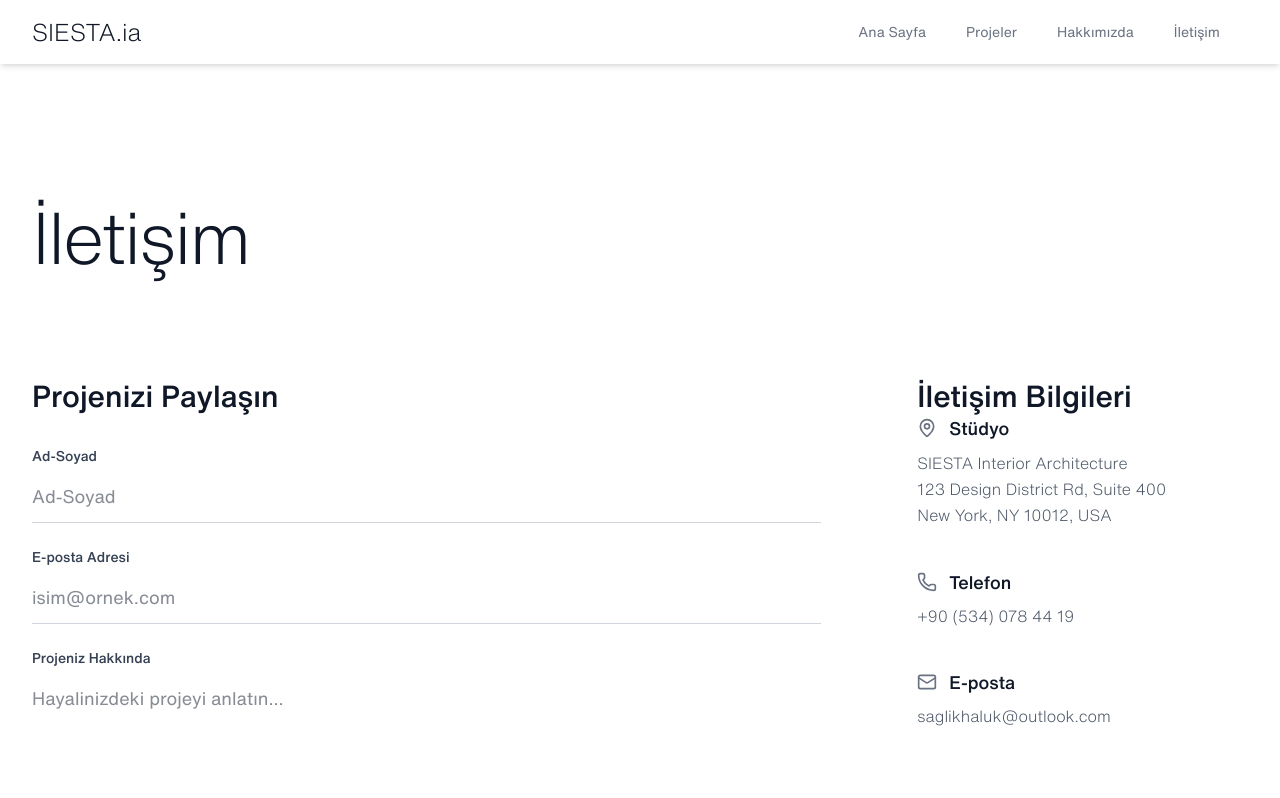
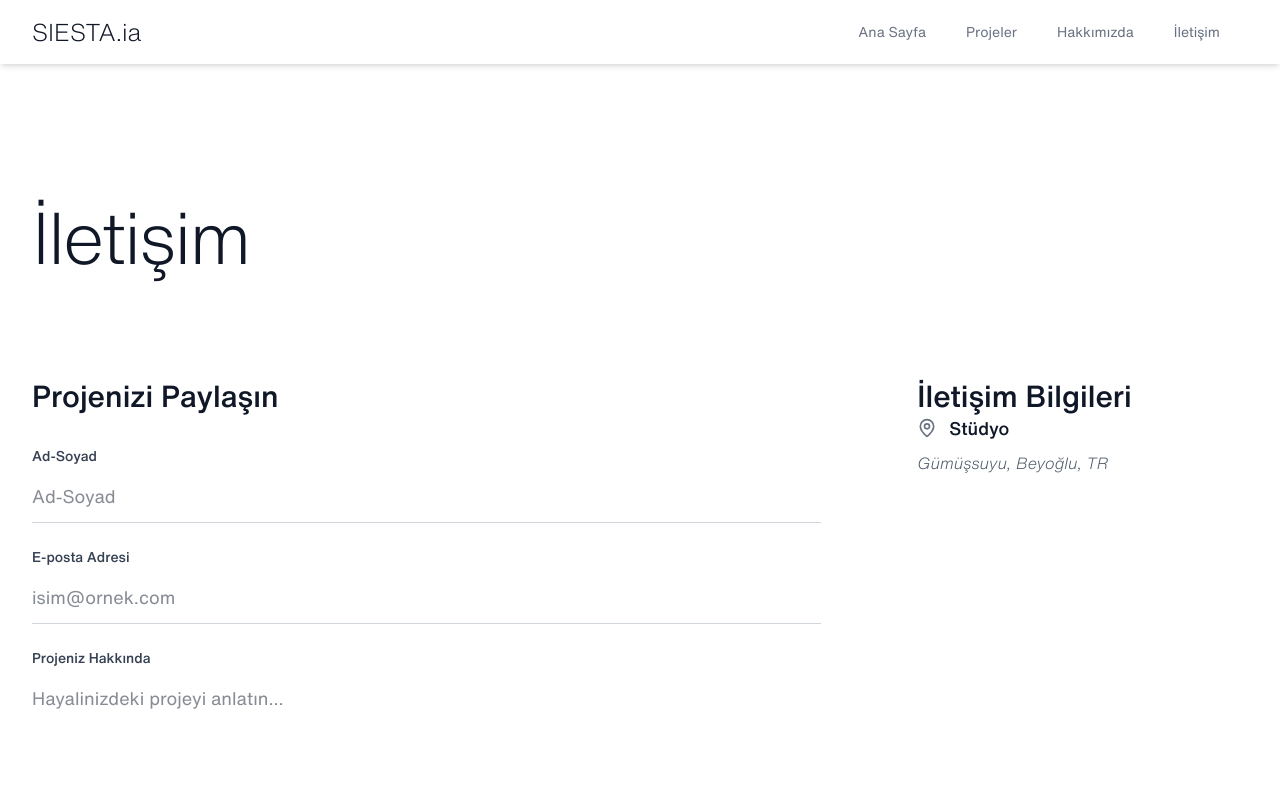
Before and after one commit to ongunumutyelbasi/siesta-ia, a Next.js app: page /iletisim in a window 1280 px wide. Shown: the top 798 px of the page. Built offline with nearby package versions, Linux system fonts and the light colour scheme.

Commit message:
Form submission message & form section logic implemented.

```diff
--- a/app/iletisim/page.tsx
+++ b/app/iletisim/page.tsx
@@ -1,39 +1,112 @@
-// app/iletisim/page.tsx
+"use client";
 
-import { Phone, Mail, MapPin } from 'lucide-react'; // Icons for contact details
-
-// This page is a Server Component, as it doesn't need client-side interactivity yet.
+import React, { useState, useEffect } from 'react';
+import { Phone, Mail, MapPin, CheckCircle2 } from 'lucide-react';
 
 export default function ContactPage() {
+  const [status, setStatus] = useState<'idle' | 'submitting' | 'success'>('idle');
+
+  // Google Form Configuration
+  const GOOGLE_FORM_ACTION = "https://docs.google.com/forms/d/e/1FAIpQLSc_YMOWsxVFnb1yUMFZ2syf9lorTqYWYQIRa9qE8Gd_dddXYA/formResponse";
+  const NAME_ENTRY = "entry.62502283";
+  const EMAIL_ENTRY = "entry.2136725226";
+  const MESSAGE_ENTRY = "entry.1475046620";
+
+  const handleSubmit = async (e: React.FormEvent<HTMLFormElement>) => {
+    e.preventDefault();
+    setStatus('submitting');
+
+    const formData = new FormData(e.currentTarget);
+
+    // We use no-cors because Google Forms does not return a standard CORS header
+    // The data will still reach your Google Sheet
+    try {
+      await fetch(GOOGLE_FORM_ACTION, {
+        method: "POST",
+        mode: "no-cors",
+        body: formData,
+      });
+      setStatus('success');
+    } catch (error) {
+      console.error("Submission error", error);
+      // Even if there is a network error, we usually treat it as success
+      // in this specific hack because 'no-cors' hides the actual result.
+      setStatus('success');
+    }
+  };
+
+  // Automatically reset to idle after 10 seconds
+  useEffect(() => {
+    if (status === 'success') {
+      const timer = setTimeout(() => {
+        setStatus('idle');
+      }, 10000);
+      return () => clearTimeout(timer);
+    }
+  }, [status]);
+
   return (
-    // Outer container ensures font and background consistency
-    <div className="min-h-screen bg-white text-gray-900 font-sans">
+    <div className="min-h-screen bg-white text-gray-900 font-sans relative overflow-hidden">
+
+      {/* --- SUCCESS POPUP --- */}
+      {status === 'success' && (
+        <div className="fixed top-10 left-1/2 -translate-x-1/2 z-50 w-[90%] max-w-md bg-green-50 border border-green-200 rounded-lg shadow-2xl p-6 animate-in fade-in slide-in-from-top-4 duration-500">
+          <div className="flex items-start space-x-4">
+            <CheckCircle2 className="w-6 h-6 text-green-600 mt-1" />
+            <div>
+              <h3 className="text-green-900 font-semibold text-lg">Mesajınız alınmıştır.</h3>
+              <p className="text-green-700 text-sm mt-1">En kısa zamanda size geri döneceğiz.</p>
+            </div>
+          </div>
+
+          {/* Progress Bar Container */}
+          <div className="mt-4 h-1 w-full bg-green-200 rounded-full overflow-hidden">
+            <div
+              className="h-full bg-green-600 transition-all ease-linear"
+              style={{
+                width: '100%',
+                animation: 'progress-bar 10s linear forwards'
+              }}
+            />
+          </div>
+        </div>
+      )}
+
       <main className="mx-auto max-w-7xl px-4 sm:px-6 lg:px-8 py-20 md:py-32">
-
-        {/* Header Section */}
         <header className="mb-16 md:mb-24">
-          <h1 className="text-5xl md:text-7xl font-light tracking-tight leading-tight mb-4">
-            İletişim
-          </h1>
+          <h1 className="text-5xl md:text-7xl font-light tracking-tight leading-tight mb-4">İletişim</h1>
         </header>
 
-        {/* Two-Column Contact Layout */}
         <div className="grid grid-cols-1 lg:grid-cols-3 gap-x-16 gap-y-12">
+          <section className="lg:col-span-2 relative">
 
-          {/* Left Column: Contact Form (Placeholder) */}
-          <section className="lg:col-span-2">
+            {/* Form Area Transition */}
+            {status === 'success' ? (
+              <div className="h-full flex flex-col justify-center items-center text-center p-12 border-2 border-dashed border-gray-100 rounded-xl bg-gray-50/50">
+                <div className="w-16 h-16 bg-green-100 rounded-full flex items-center justify-center mb-6">
+                  <CheckCircle2 className="w-10 h-10 text-green-600" />
+                </div>
+                <h2 className="text-2xl font-light text-gray-800">Teşekkürler!</h2>
+                <p className="text-gray-500 mt-2">Mesajınız başarıyla iletildi.</p>
+                <button
+                  onClick={() => setStatus('idle')}
+                  className="mt-8 text-sm uppercase tracking-widest text-gray-400 hover:text-gray-900 underline underline-offset-8 transition-all"
+                >
+                  Yeni bir mesaj gönder
+                </button>
+              </div>
+            ) : (
+              <>
                 <h2 className="text-3xl font-medium mb-8">Projenizi Paylaşın</h2>
-
-            {/* Form Placeholder - Replace with actual form logic/component */}
-            <form className="space-y-6">
+                <form onSubmit={handleSubmit} className={`space-y-6 transition-opacity duration-500 ${status === 'submitting' ? 'opacity-50 pointer-events-none' : 'opacity-100'}`}>
                   <div>
                     <label htmlFor="name" className="block text-sm font-medium text-gray-700">Ad-Soyad</label>
                     <input
                       type="text"
-                  name="name"
+                      name={NAME_ENTRY}
                       id="name"
                       required
-                  className="mt-1 block w-full border-b border-gray-300 py-3 focus:border-gray-900 focus:ring-0 sm:text-lg transition duration-200 focus:outline-none"
+                      className="mt-1 block w-full border-b border-gray-300 py-3 focus:border-gray-900 focus:ring-0 sm:text-lg focus:outline-none"
                       placeholder="Ad-Soyad"
                     />
                   </div>
@@ -42,10 +115,10 @@ export default function ContactPage() {
                     <label htmlFor="email" className="block text-sm font-medium text-gray-700">E-posta Adresi</label>
                     <input
                       type="email"
-                  name="email"
+                      name={EMAIL_ENTRY}
                       id="email"
                       required
-                  className="mt-1 block w-full border-b border-gray-300 py-3 focus:border-gray-900 focus:ring-0 sm:text-lg transition duration-200 focus:outline-none"
+                      className="mt-1 block w-full border-b border-gray-300 py-3 focus:border-gray-900 focus:ring-0 sm:text-lg focus:outline-none"
                       placeholder="isim@ornek.com"
                     />
                   </div>
@@ -54,10 +127,10 @@ export default function ContactPage() {
                     <label htmlFor="message" className="block text-sm font-medium text-gray-700">Projeniz Hakkında</label>
                     <textarea
                       id="message"
-                  name="message"
+                      name={MESSAGE_ENTRY}
                       rows={4}
                       required
-                  className="mt-1 block w-full border-b border-gray-300 py-3 focus:border-gray-900 focus:ring-0 sm:text-lg transition duration-200 focus:outline-none"
+                      className="mt-1 block w-full border-b border-gray-300 py-3 focus:border-gray-900 focus:ring-0 sm:text-lg focus:outline-none"
                       placeholder="Hayalinizdeki projeyi anlatın..."
                     />
                   </div>
@@ -65,58 +138,38 @@ export default function ContactPage() {
                   <div className="pt-4">
                     <button
                       type="submit"
-                  className="inline-block px-8 py-3 bg-gray-900 text-white text-sm font-medium tracking-wider uppercase rounded-sm hover:bg-gray-700 transition-colors shadow-lg"
+                      disabled={status === 'submitting'}
+                      className="inline-block px-8 py-3 bg-gray-900 text-white text-sm font-medium tracking-wider uppercase rounded-sm hover:bg-gray-700 transition-colors shadow-lg disabled:bg-gray-400"
                     >
-                  Gönder
+                      {status === 'submitting' ? 'Gönderiliyor...' : 'Gönder'}
                     </button>
                   </div>
                 </form>
+              </>
+            )}
           </section>
 
-          {/* Right Column: Studio Details and Location */}
+          {/* Right Column (Info) */}
           <section className="space-y-10 lg:pl-8">
             <h2 className="text-3xl font-medium mb-8 lg:mb-0">İletişim Bilgileri</h2>
-
-            {/* Address */}
             <div>
               <div className="flex items-center space-x-3 mb-2">
                 <MapPin className="w-5 h-5 text-gray-500" />
                 <h3 className="text-lg font-medium">Stüdyo</h3>
               </div>
-              <p className="text-gray-600 font-light leading-relaxed">
-                SIESTA Interior Architecture<br />
-                123 Design District Rd, Suite 400<br />
-                New York, NY 10012, USA
-              </p>
+              <p className="text-gray-600 font-light leading-relaxed italic">Gümüşsuyu, Beyoğlu, TR</p>
             </div>
-
-            {/* Phone */}
-            <div>
-              <div className="flex items-center space-x-3 mb-2">
-                <Phone className="w-5 h-5 text-gray-500" />
-                <h3 className="text-lg font-medium">Telefon</h3>
-              </div>
-              <p className="text-gray-600 font-light">
-                +90 (534) 078 44 19
-              </p>
-            </div>
-
-            {/* Email */}
-            <div>
-              <div className="flex items-center space-x-3 mb-2">
-                <Mail className="w-5 h-5 text-gray-500" />
-                <h3 className="text-lg font-medium">E-posta</h3>
-              </div>
-              <p className="text-gray-600 font-light">
-                <a href="mailto:saglikhaluk@outlook.com" className="hover:text-gray-900 transition-colors">
-                  saglikhaluk@outlook.com
-                </a>
-              </p>
-            </div>
-
           </section>
         </div>
       </main>
+
+      {/* --- CSS ANIMATION FOR PROGRESS BAR --- */}
+      <style jsx global>{`
+        @keyframes progress-bar {
+          from { width: 0%; }
+          to { width: 100%; }
+        }
+      `}</style>
     </div>
   );
 }
```
Lines whose indentation alone changed are shown as unchanged.
